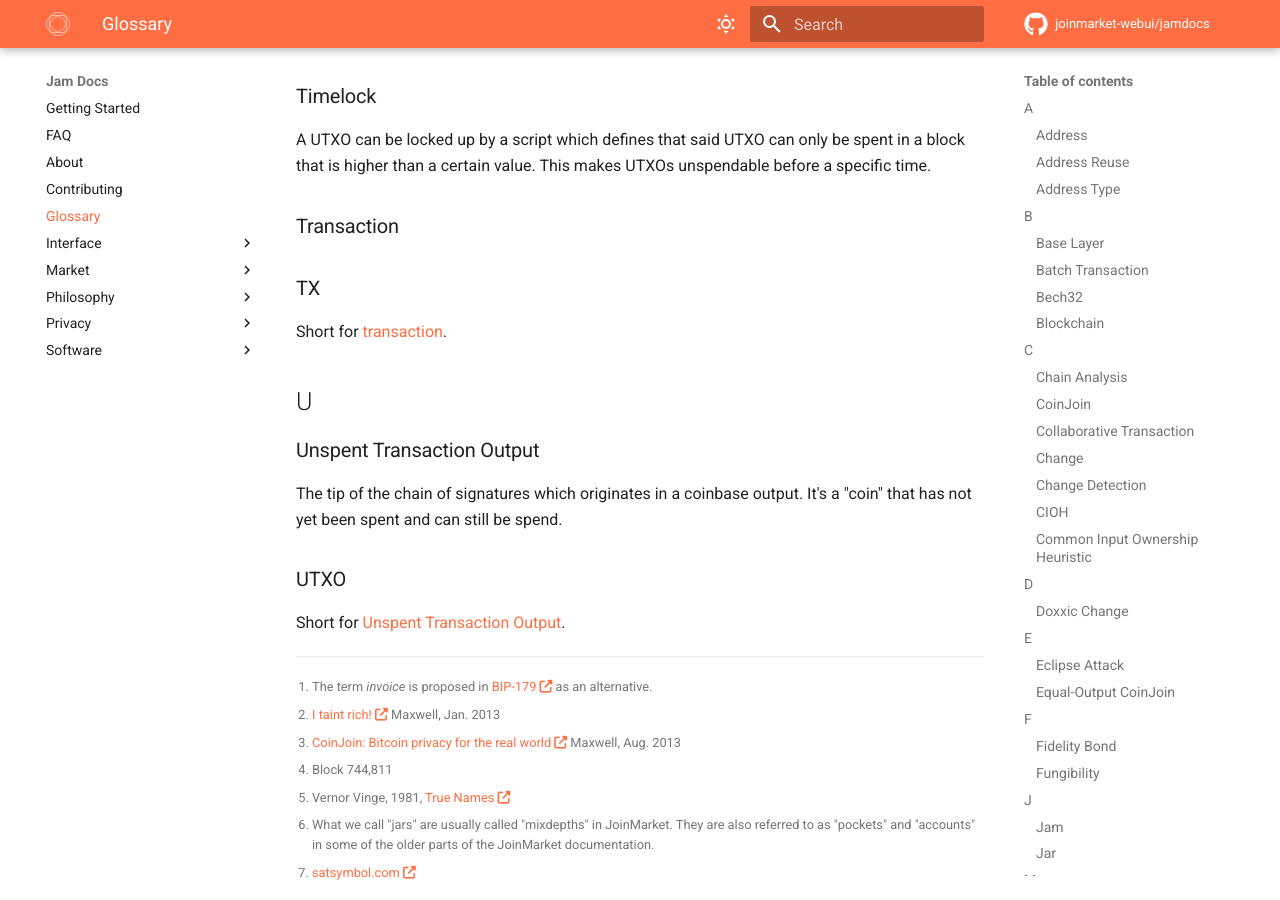
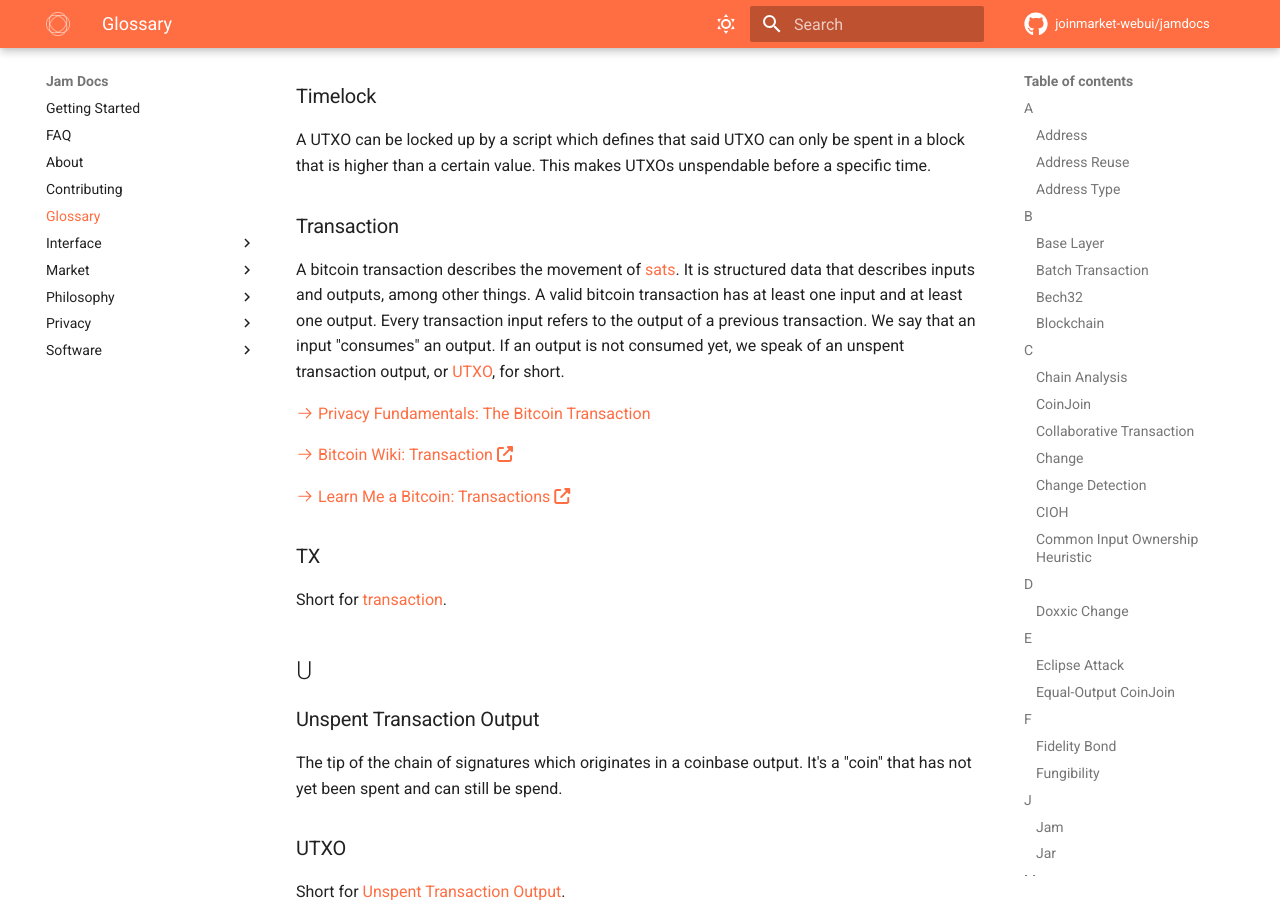
Before and after one commit to joinmarket-webui/jamdocs, an MkDocs documentation site: the page built from docs/glossary.md, in a window 1280 px wide and 900 px high, scrolled down 7409 px. Built offline with MkDocs 1.6.1 and Material for MkDocs 9.7.7, drawn with Linux system fonts in a browser that asks for light colours; nearby versions of some CDN libraries; comment, search, counter and statistics services are not loaded.

Commit message:
docs(glossary): transaction

```diff
--- a/docs/glossary.md
+++ b/docs/glossary.md
@@ -358,6 +358,23 @@ A UTXO can be locked up by a script which defines that said UTXO can only be spe
 is higher than a certain value. This makes UTXOs unspendable before a specific time.
 
 ### Transaction
+
+A bitcoin transaction describes the movement of [sats](#sats). It is structured
+data that describes inputs and outputs, among other things. A valid bitcoin
+transaction has at least one input and at least one output. Every transaction
+input refers to the output of a previous transaction. We say that an input
+"consumes" an output. If an output is not consumed yet, we speak of an unspent
+transaction output, or [UTXO](#utxo), for short.
+
+[:octicons-arrow-right-24: Privacy Fundamentals: The Bitcoin Transaction][fundamentals-tx]
+
+[:octicons-arrow-right-24: Bitcoin Wiki: Transaction][wiki-tx]
+
+[:octicons-arrow-right-24: Learn Me a Bitcoin: Transactions][lmabtc-tx]
+
+[wiki-tx]: https://en.bitcoin.it/wiki/Transaction
+[lmabtc-tx]: https://learnmeabitcoin.com/beginners/transactions
+
 ### TX
 Short for [transaction](#transaction).
 ## U
```
Also changed, not shown: other parts of docs/glossary.md (+2 -2 lines).
